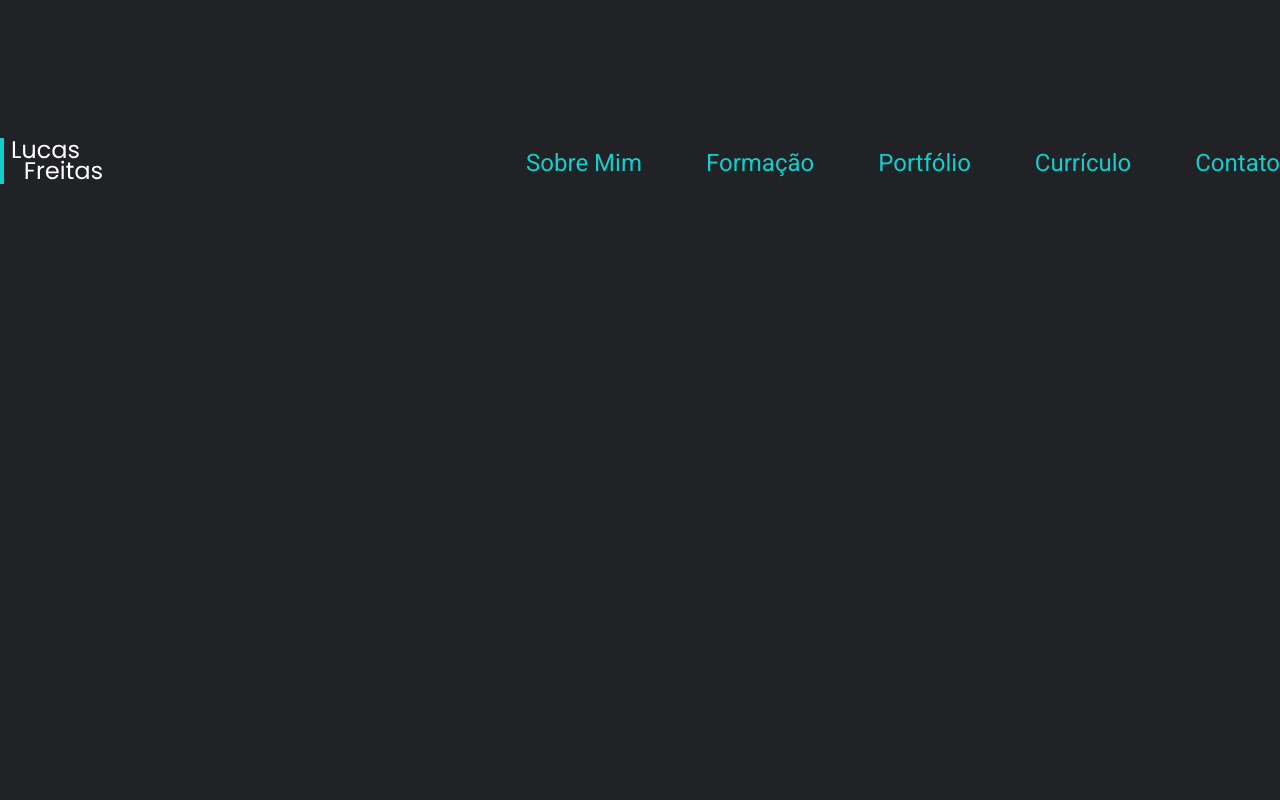
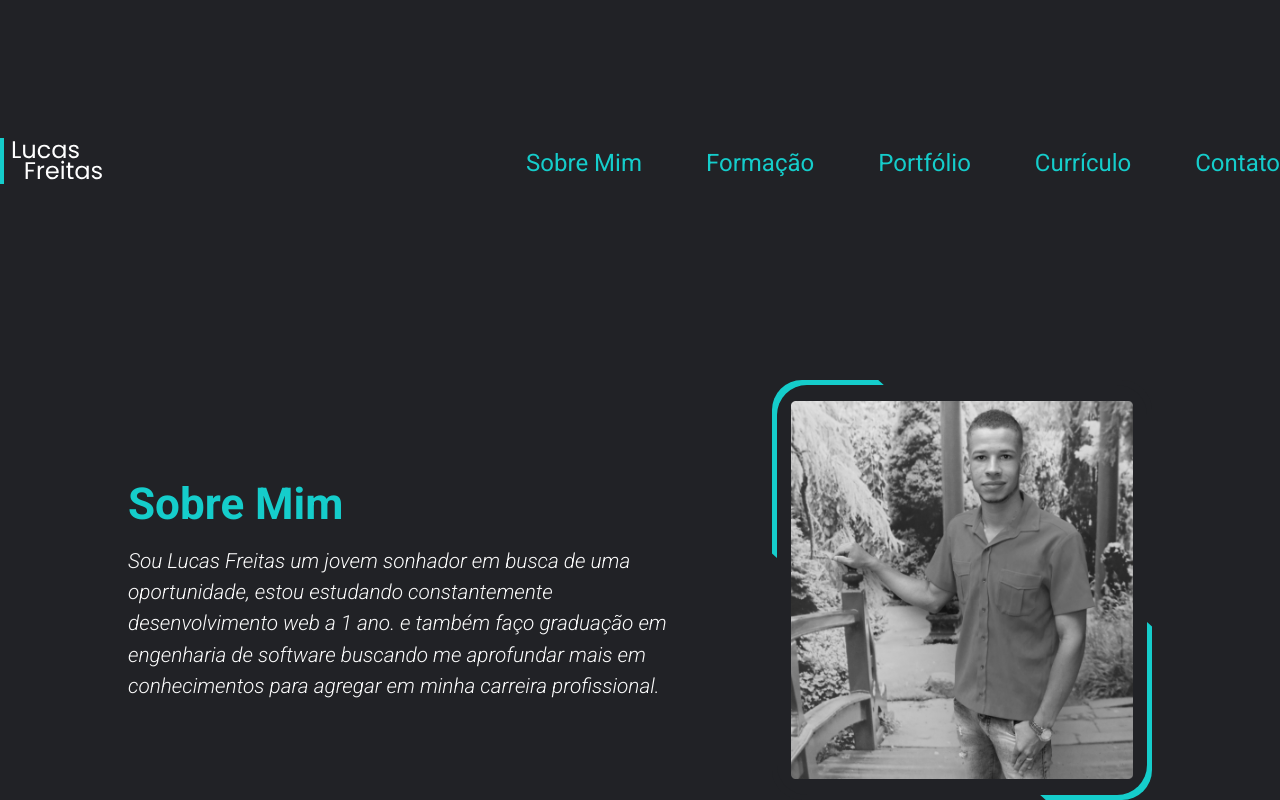
Before and after one commit to LucasDev9645/Portfolio, a React (Vite) app: page / in a window 1280 px wide. Shown: the part 626-1426 px from the top of the page. Before the commit the page ends 814 px from the top, so only its background shows below. Built offline with nearby package versions, Linux system fonts and the light colour scheme.

Commit message:
Create abouteMe

```diff
--- a/index.html
+++ b/index.html
@@ -1,9 +1,9 @@
 <!doctype html>
-<html lang="en">
+<html lang="pt-BR">
 
 <head>
   <meta charset="UTF-8" />
-  <link rel="icon" type="image/svg+xml" href="/vite.svg" />
+  <link rel="shortcut icon" href="./src/assets/img/do-utilizador (1).png" type="image/x-icon">
   <meta name="viewport" content="width=device-width, initial-scale=1.0" />
   <link rel="preconnect" href="https://fonts.googleapis.com">
   <link rel="preconnect" href="https://fonts.gstatic.com" crossorigin>
--- /dev/null
+++ b/src/AboutMe/index.tsx
@@ -0,0 +1,23 @@
+import photo from "../assets/img/foto-perfil.png";
+import { AboutMeStyled, Box } from "./style";
+
+const AboutMe = () => {
+  return (
+    <AboutMeStyled className="container">
+      <div>
+        <h1>Sobre Mim</h1>
+        <p>
+          Sou Lucas Freitas um jovem sonhador em busca de uma oportunidade,
+          estou estudando constantemente desenvolvimento web a 1 ano. e também
+          faço graduação em engenharia de software buscando me aprofundar mais
+          em conhecimentos para agregar em minha carreira profissional.
+        </p>
+      </div>
+      <Box>
+        <img src={photo} alt="foto lucas freitas" />
+      </Box>
+    </AboutMeStyled>
+  );
+};
+
+export default AboutMe;
--- /dev/null
+++ b/src/AboutMe/style.ts
@@ -0,0 +1,63 @@
+import { styled } from "styled-components";
+
+export const AboutMeStyled = styled.section`
+  display: flex;
+  justify-content: space-between;
+  align-items: center;
+  margin-bottom: 6rem;
+  h1 {
+    font-size: 2.75rem;
+    color: var(--color-blue-500);
+    margin-bottom: 1rem;
+  }
+
+  p {
+    max-width: 35rem;
+    font-size: 1.3rem;
+    font-style: italic;
+    line-height: 1.5;
+  }
+`;
+
+export const Box = styled.div`
+  position: relative;
+  width: 380px;
+  height: 420px;
+  background-color: var(--color-gray-900);
+  border-radius: 30px;
+  overflow: hidden;
+
+  display: flex;
+  justify-content: center;
+  align-items: center;
+
+  &::before {
+    content: "";
+    position: absolute;
+    width: 200px;
+    height: 300%;
+    background-color: var(--color-blue-500);
+
+    animation: animate 3s linear infinite;
+  }
+
+  &::after {
+    content: "";
+    position: absolute;
+    background-color: var(--color-gray-900);
+    inset: 5px;
+    border-radius: inherit;
+  }
+
+  img {
+    position: relative;
+    z-index: 1;
+    max-width: 90%;
+  }
+
+  @keyframes animate {
+    100% {
+      transform: rotate(360deg);
+    }
+  }
+`;
--- a/src/Header/styled.ts
+++ b/src/Header/styled.ts
@@ -3,6 +3,7 @@ import { styled } from "styled-components";
 export const HeaderStyle = styled.header`
   max-width: 90rem;
   margin: 0 auto;
+  margin-bottom: 12rem;
   display: flex;
   justify-content: space-between;
   align-items: center;
--- a/src/Home/index.tsx
+++ b/src/Home/index.tsx
@@ -1,7 +1,9 @@
+import AboutMe from "../AboutMe";
 import Button from "../Button";
 import Header from "../Header";
 
 import { DescriptionHome, StyledHome, TitleHome } from "./style";
+
 const Home = () => {
   return (
     <>
@@ -20,6 +22,7 @@ const Home = () => {
         </StyledHome>
       </main>
       <Header />
+      <AboutMe />
     </>
   );
 };
```
Also changed, not shown: src/assets/img/do-utilizador (1).png (added), src/assets/img/foto-perfil.png (added).
